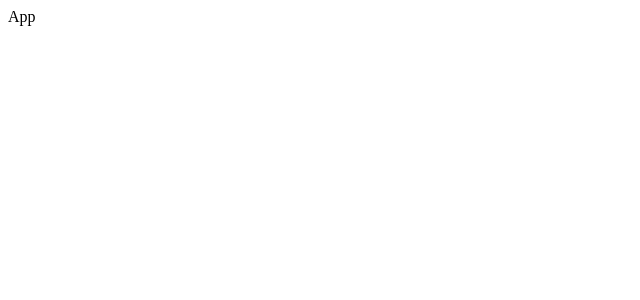
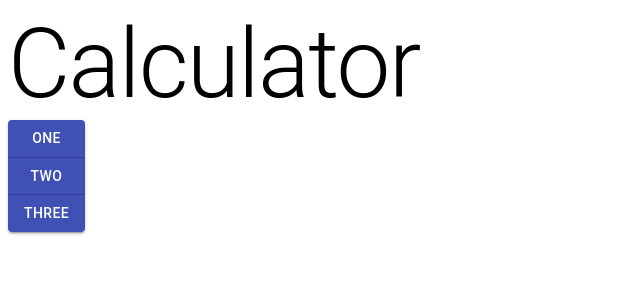
Before and after one commit to tsinmoua/Calculator, a React (Create React App) app: page / in a window 1280 px wide. Shown: the top 300 px of the page, without its empty margins (0-640 px from the left). Built offline with nearby package versions, Linux system fonts and the light colour scheme.

Commit message:
Added header and buttons components

```diff
--- a/package.json
+++ b/package.json
@@ -3,6 +3,7 @@
   "version": "0.1.0",
   "private": true,
   "dependencies": {
+    "@material-ui/core": "^4.11.3",
     "@testing-library/jest-dom": "^5.11.9",
     "@testing-library/react": "^11.2.5",
     "@testing-library/user-event": "^12.7.1",
--- a/src/App.js
+++ b/src/App.js
@@ -1,8 +1,15 @@
 import React from 'react'
+import Buttons from './components/Buttons'
+import Header from './components/Header'
 
 function App() {
   return (
-    <div>App</div>
+    <div>
+      <Header
+        title="Calculator"
+      />
+      <Buttons />
+    </div>
   );
 }
 
--- /dev/null
+++ b/src/components/Buttons.js
@@ -0,0 +1,19 @@
+import React from "react"
+import { ButtonGroup, Button } from '@material-ui/core'
+
+const Buttons = (props) => {
+    return (
+        <ButtonGroup
+            orientation="vertical"
+            color="primary"
+            aria-label="vertical contained primary button group"
+            variant="contained"
+        >
+            <Button>One</Button>
+            <Button>Two</Button>
+            <Button>Three</Button>
+        </ButtonGroup>
+    )
+};
+
+export default Buttons;
--- /dev/null
+++ b/src/components/Header.js
@@ -0,0 +1,14 @@
+import React from "react"
+import { Typography } from "@material-ui/core"
+
+const Header = ({ title }) => {
+    return (
+        <div>
+            <Typography variant='h1'>
+                {title}
+            </Typography>
+        </div>
+    )
+};
+
+export default Header;
```
Also changed, not shown: 1 other file (tests, documents, lock files or other folders).
